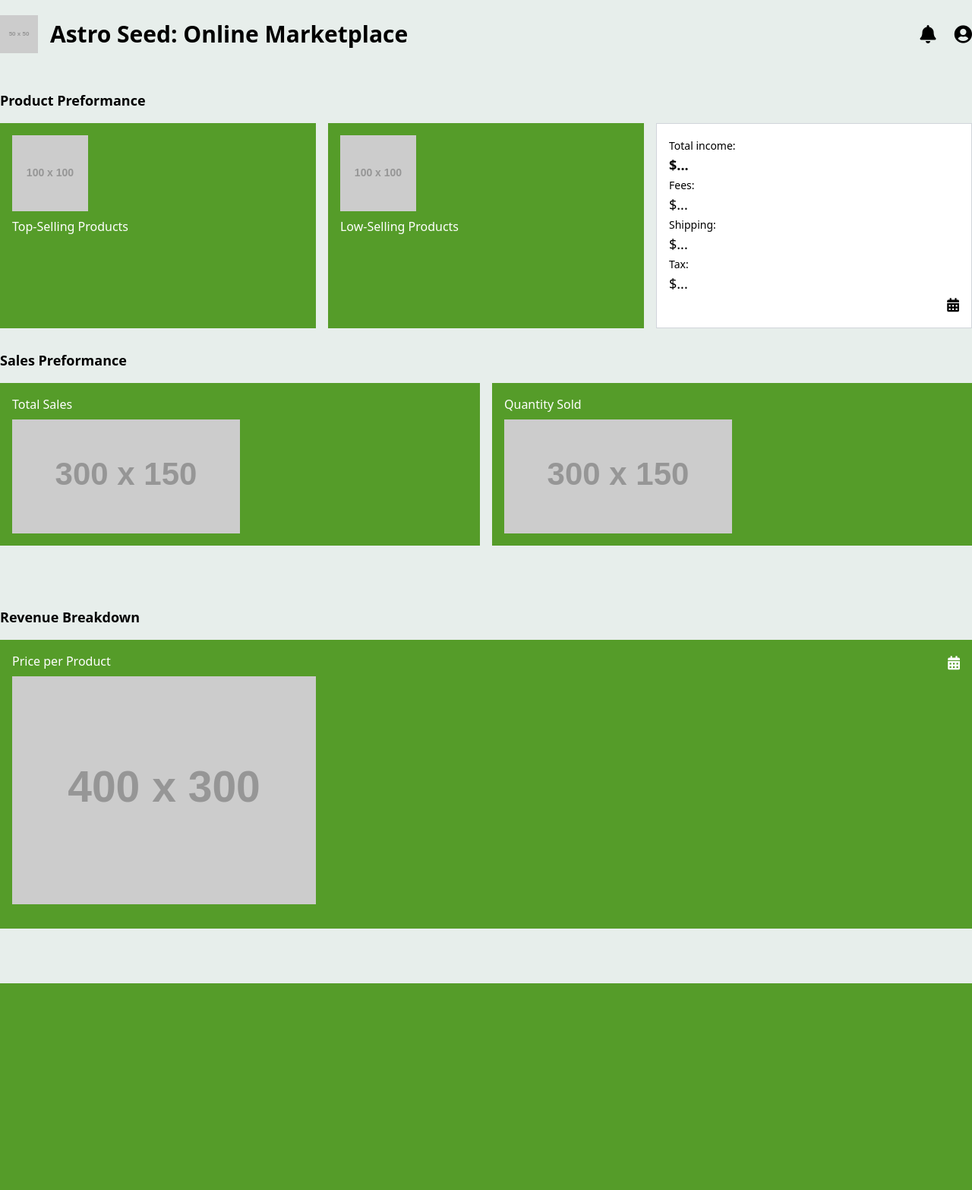
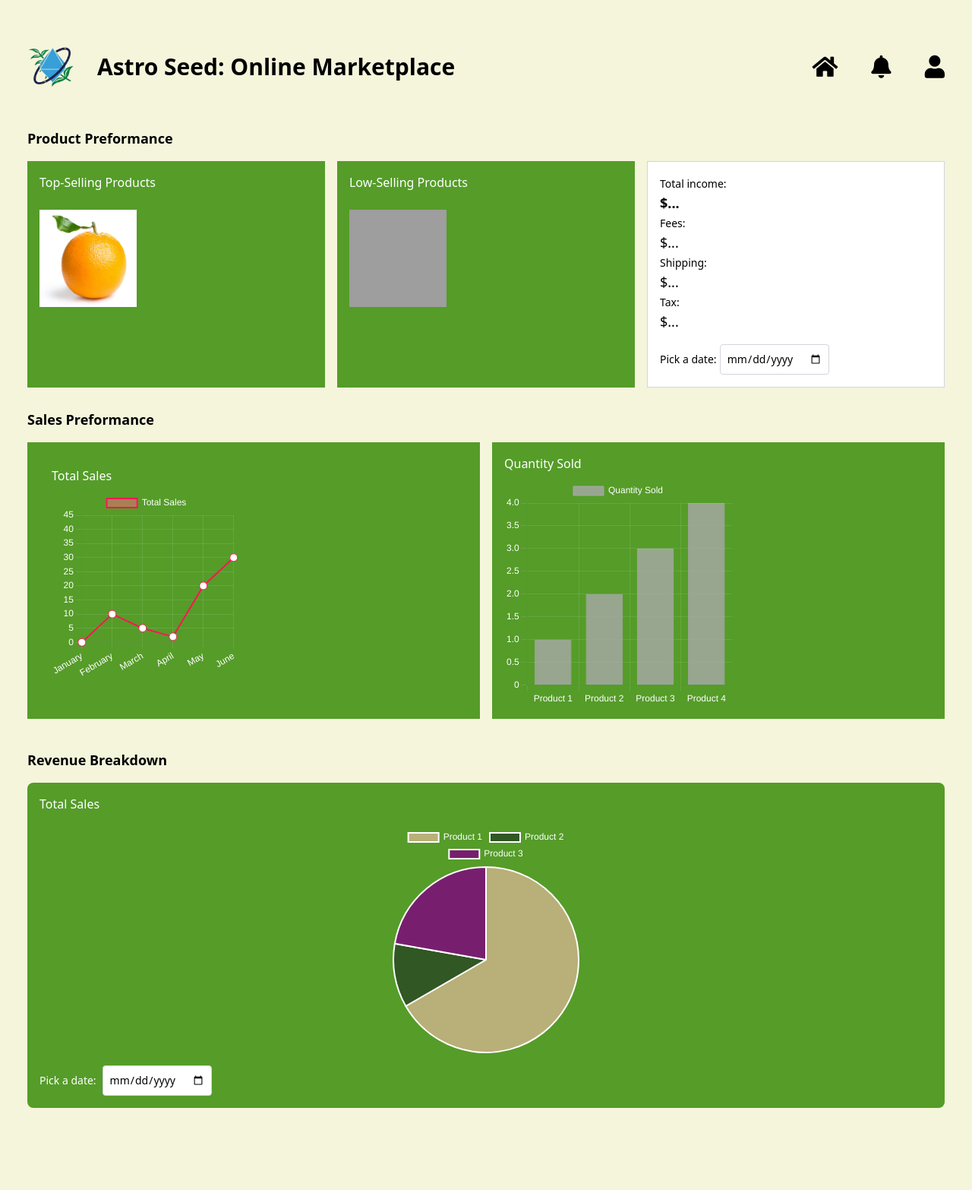
Before and after one commit to anekemuna/AstroSeed_MarketPlace, a Django app: page /analytics/ in a window 1280 px wide. Shown: the whole page at 76% size. Before the commit the page ends 1294 px from the top, so only its background shows below. Run offline with Django 5.2, Linux system fonts and the light colour scheme; grey boxes labelled with a size stand in for pictures from a placeholder-image service; some libraries are stand-ins or nearby versions; grey boxes are pictures that could not be loaded.

Commit message:
update Analytics Dashboard

```diff
--- a/Capstone_Workspace/Marketplace/templates/Marketplace/AnalyticsDashboard.html
+++ b/Capstone_Workspace/Marketplace/templates/Marketplace/AnalyticsDashboard.html
@@ -1,4 +1,5 @@
 <!-- Analytics Dashboard Page -->
+{% load static %}
 <!DOCTYPE html>
 <html lang="en">
 <head>
@@ -7,6 +8,7 @@
   <title>Astro Seed</title>
   <script src="https://cdn.tailwindcss.com"></script>
   <link rel="stylesheet" href="https://cdnjs.cloudflare.com/ajax/libs/font-awesome/5.15.3/css/all.min.css">
+  <script src="https://cdn.jsdelivr.net/npm/chart.js"></script>
 
   <style>
     /* Scrollbar styling */
@@ -14,39 +16,40 @@
       width: 12px;
     }
     ::-webkit-scrollbar-track {
-      background: #E7EEEB;
+      background: #f5f5dc;
     }
     ::-webkit-scrollbar-thumb {
       background-color: #559C29;
       border-radius: 20px;
-      border: 3px solid #E7EEEB;
+      border: 3px solid #f5f5dc;
     }
-
-
 
   </style>
 </head>
 
 
 
-<body class="bg-gray-200" style="background-color: #E7EEEB;">
+<body class="bg-gray-200 p-9" style="background-color: #f5f5dc;">
   <div class="container mx-auto p-0">
-
-
 
     <header class="flex justify-between items-center py-5">
       <div class="flex items-center">
-        <div class="mr-4">
+        <div class="mr-7">
           <!-- Placeholder for logo -->
-          <img src="https://placehold.co/50x50" alt="Logo">
+          <img src="{% static 'images/logo.png' %}" alt="logo" class="w-16">
         </div>
         <h1 class="text-3xl font-bold">Astro Seed: Online Marketplace</h1>
       </div>
 
-      <div class="space-x-5">
-        <i class="fas fa-bell text-2xl"></i>
-        <i class="fas fa-user-circle text-2xl"></i>
-      </div>
+      <div class="space-x-10">
+        <button class="fas fa-home text-3xl" onclick="location.href='{% url 'seller_home_page' %}';" title="Notifications"/button>
+        </button>
+        <button class="fas fa-bell text-3xl" onclick="location.href='{% url 'notifications' %}';" title="Notifications"/button>
+        </button>
+        <button class="icon-button" aria-label="User Profile">
+            <i class="fas fa-user text-3xl"></i>
+        </button>
+    </div>
     </header>
 
 
@@ -55,14 +58,16 @@
       <h2 class="text-lg font-semibold mb-4">Product Preformance</h2>
       <div class="flex space-x-4">
         <div class="w-1/3 bg-green-600 p-4" style="background-color: #559C29;">
+          <p class="text-white">Top-Selling Products</p>
+          <br>
           <!-- Placeholder for top-selling products image -->
-          <img src="https://placehold.co/100x100" alt="Top-Selling Products" class="mb-2">
-          <p class="text-white">Top-Selling Products</p>
+          <img src="{% static 'images/orange.jpg' %}" alt="Top-Selling Products" class="w-32 h-32">
         </div>
         <div class="w-1/3 p-4" style="background-color: #559C29;">
+          <p class="text-white">Low-Selling Products</p>
+          <br>
           <!-- Placeholder for low-selling products image -->
-          <img src="https://placehold.co/100x100" alt="Low-Selling Products" class="mb-2">
-          <p class="text-white">Low-Selling Products</p>
+          <img src="{% static 'images/broccoli.jpg' %}" alt="Low-Selling Products" class="w-32 h-32">
         </div>
 
         <div class="w-1/3 bg-white p-4 border border-gray-300">
@@ -82,9 +87,13 @@
             <label for="tax" class="text-sm">Tax:</label>
             <p id="tax" class="text-lg">$...</p>
           </div>
-          <div class="flex justify-end">
-            <!-- Placeholder for calendar icon -->
-            <i class="fas fa-calendar-alt text-lg"></i>
+
+          <!-- Added pick a date feature -->
+          <div class="mt-4">
+            <label for="date-picker" class="text-sm">Pick a date:</label>
+             <input type="date" id="date-picker" class="text-sm p-2 border border-gray-300 rounded">
+          </div>
+
           </div>
         </div>
       </div>
@@ -96,33 +105,176 @@
       <h2 class="text-lg font-semibold mb-4">Sales Preformance</h2>
       <div class="flex space-x-4">
         <div class="w-1/2 p-4" style="background-color: #559C29;">
-          <h3 class="text-white mb-2">Total Sales</h3>
-          <!-- Placeholder for total sales graph -->
-          <img src="https://placehold.co/300x150" alt="Total Sales Graph">
+
+          <div class="w-1/2 p-4" style="background-color: #559C29;">
+            <h3 class="text-white mb-2">Total Sales</h3>
+            <!-- Canvas for Chart.js graph -->
+            <canvas id="totalSalesChart" width="500" height="500"></canvas>
+            <script>
+              const ctx1 = document.getElementById('totalSalesChart').getContext('2d');
+              const totalSalesChart = new Chart(ctx1, {
+                type: 'line', // or 'bar' or another type
+                data: {
+                  labels: ['January', 'February', 'March', 'April', 'May', 'June'],
+                  datasets: [{
+                    label: 'Total Sales',
+                    data: [0, 10, 5, 2, 20, 30, 45],
+                    backgroundColor: 'rgba(255, 99, 132, 0.5)', // A semi-transparent pink
+                    borderColor: '#FF1654', // A solid, bright red
+                    borderWidth: 2,
+                    pointBackgroundColor: '#FFF', // White for the data points
+                    pointBorderColor: '#FF1654', // Red for the data points border
+                    pointBorderWidth: 1,
+                    pointRadius: 5
+                  }]
+                },
+                options: {
+                  scales: {
+                    y: {
+                      beginAtZero: true,
+                      ticks: {
+                        color: '#FFF' // Change y-axis labels to white
+                      },
+                      grid: {
+                        color: 'rgba(255, 255, 255, 0.1)' // Optional: change grid lines to a soft white
+                      }
+                    },
+                    x: {
+                      ticks: {
+                        color: '#FFF' // White color for the x-axis labels
+                      },
+                      grid: {
+                        color: 'rgba(255, 255, 255, 0.1)' // Optional: change grid lines to a soft white
+                      }
+                    }
+                  },
+                  plugins: {
+                    legend: {
+                      labels: {
+                        color: '#FFF' // White color for the legend text
+                      }
+                    }
+                  }
+                }
+              });
+
+            </script>
+          </div>
+
+
         </div>
         <div class="w-1/2 p-4" style="background-color: #559C29;">
           <h3 class="text-white mb-2">Quantity Sold</h3>
-          <!-- Placeholder for quantity sold graph -->
-          <img src="https://placehold.co/300x150" alt="Quantity Sold Graph">
+          <!-- Canvas for Chart.js graph -->
+          <canvas id="quantitySoldChart" width="300" height="300"></canvas>
+          <script>
+            const ctx2 = document.getElementById('quantitySoldChart').getContext('2d');
+            const quantitySoldChart = new Chart(ctx2, {
+              type: 'bar',
+              data: {
+                labels: ['Product 1', 'Product 2', 'Product 3', 'Product 4'],
+                datasets: [{
+                  label: 'Quantity Sold',
+                  data: [1,2,3,4],
+                  backgroundColor: [
+                    'rgba(169, 169, 169, 0.8)' // Adjusted color for bars
+                  ],
+                  borderColor: [
+                    'rgba(169, 169, 169, 1)' // Adjusted border color for bars
+                  ],
+                  borderWidth: 1
+                }]
+              },
+              options: {
+                responsive: false,
+                maintainAspectRatio: false,
+                scales: {
+                  y: {
+                    beginAtZero: true,
+                    ticks: {
+                      color: '#FFF'
+                    },
+                    grid: {
+                      color: 'rgba(255, 255, 255, 0.1)'
+                    }
+                  },
+                  x: {
+                    ticks: {
+                      color: '#FFF'
+                    },
+                    grid: {
+                      color: 'rgba(255, 255, 255, 0.1)'
+                    }
+                  }
+                },
+                plugins: {
+                  legend: {
+                    labels: {
+                      color: '#FFF'
+                    }
+                  }
+                },
+                maintainAspectRatio: false
+              }
+            });
+          </script>
+        </div>
+
+      </div>
+    </section>
+
+    <section class="mt-10 mb-6"> <!-- Reduced vertical margin -->
+      <div class="text-lg font-semibold mb-4">Revenue Breakdown</div>
+      <div class="relative bg-green-600 p-4 overflow-hidden rounded-lg" style="background-color: #559C29;"> <!-- Utilized Tailwind's overflow-hidden and rounded classes -->
+        <h3 class="text-white mb-4">Total Sales</h3> <!-- Adjusted margin -->
+        <canvas id="revenueBreakdownChart" class="mx-auto"></canvas> <!-- Centered canvas with mx-auto -->
+        <!-- Your Chart.js script here -->
+        <script>
+          const ctx3 = document.getElementById('revenueBreakdownChart').getContext('2d');
+          const revenueBreakdownChart = new Chart(ctx3, {
+            type: 'pie', // Specify pie chart type
+            data: {
+              labels: ['Product 1', 'Product 2', 'Product 3'],
+              datasets: [{
+                label: 'Revenue Breakdown',
+                data: [300, 50, 100], // Replace with actual data
+                backgroundColor: [
+                  'rgba(210, 180, 140, 0.8)',
+                  'rgba(41, 71, 35, 0.8)',
+                  'rgba(128, 0, 128, 0.8)'
+                ],
+                borderColor: [
+                  'rgba(255, 255, 255, 1)', // White borders
+                  'rgba(255, 255, 255, 1)',
+                  'rgba(255, 255, 255, 1)'
+                ],
+                borderWidth: 2
+              }]
+            },
+            options: {
+  plugins: {
+    legend: {
+      labels: {
+        color: '#ffffff' // for legend labels
+      }
+    },
+    tooltip: {
+      titleColor: '#ffffff', // for tooltip title
+      bodyColor: '#ffffff'   // for tooltip body
+    }
+  },
+  // other options...
+}
+
+          });
+          </script>
+        <!-- Pick a date feature streamlined with flexbox -->
+        <div class="flex items-center mt-4">
+          <label for="date-picker" class="text-sm text-white mr-2">Pick a date:</label> <!-- Adjusted margin and text color -->
+          <input type="date" id="date-picker" class="text-sm p-2 border border-gray-300 rounded">
         </div>
       </div>
     </section>
-
-
-
-    <section class="mt-20 mb-6">
-      <h2 class="text-lg font-semibold mb-4">Revenue Breakdown</h2>
-      <div class="relative bg-green-600 p-4 overflow-x-auto" style="background-color: #559C29;">
-        <h3 class="text-white mb-2">Price per Product</h3>
-        <!-- Placeholder for revenue breakdown graph -->
-        <img src="https://placehold.co/400x300" alt="Revenue Breakdown Graph" class="mb-4">
-        <div class="flex justify-end absolute top-4 right-4">
-          <!-- Placeholder for calendar icon -->
-          <i class="fas fa-calendar-alt text-lg text-white"></i>
-        </div>
-      </div>
-    </section>
-
   </div>
 
   <footer>
```
Also changed, not shown: Capstone_Workspace/Marketplace/static/images/logo.png (added).
